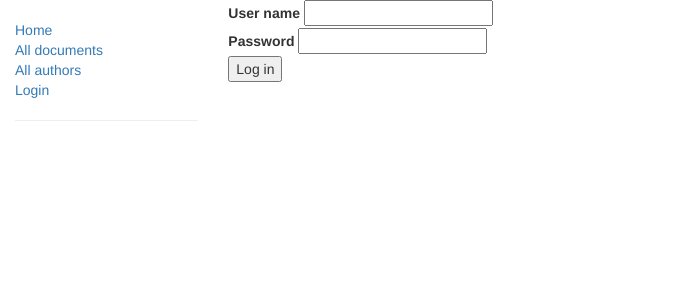
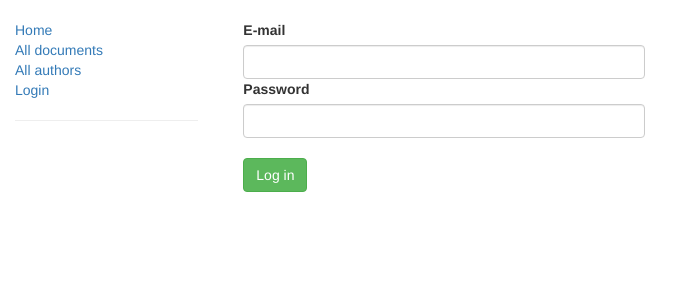
Before and after one commit to fatawesome/Lib_Inno, a Django app: page /login/ in a window 1280 px wide. Shown: the top 300 px of the page, without its empty margins (0-693 px from the left). Run offline with Django 3.2, Linux system fonts and the light colour scheme; some libraries are stand-ins or nearby versions.

Commit message:
Now Login page is beautiful

```diff
--- a/login/templates/login.html
+++ b/login/templates/login.html
@@ -17,19 +17,17 @@
 
 <form method="POST" action="{% url 'login' %}">
 {% csrf_token %}
-    <div>
-        <label for="username">User name</label>
-        <input type="text" name="username" id="username">
-    </div>
-    <div>
+    <br>
+    <div class="col-md-5">
+        <label for="username">E-mail</label>
+        <input type="text" class="textinput textInput form-control" name="username" id="username">
         <label for="password">Password</label>
-        <input type="password" name="password" id="password">
-    </div>
-    <div>
+        <input type="password" class="textinput textInput form-control" name="password" id="password">
         {% if login_error %}
             <label class="error">{{ login_error }}</label>
         {% endif %}
-        <input type="submit" value="Log in">
+        <br>
+        <input class="btn btn-success" type="submit" value="Log in">
     </div>
 
 {#    <p class="register"><a href="{% url 'register' %}">Not registered yet? Sign up</a></p>#}
```
